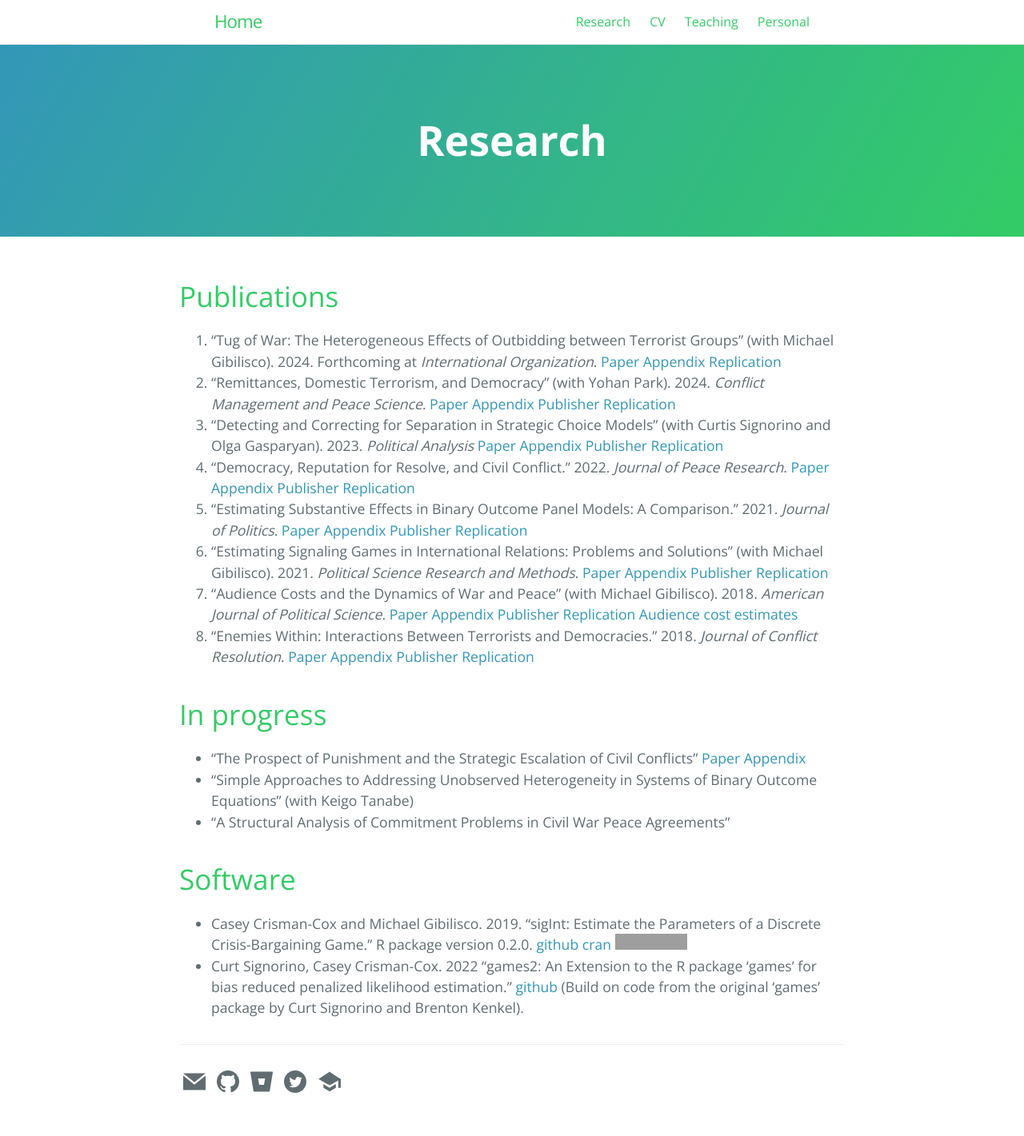
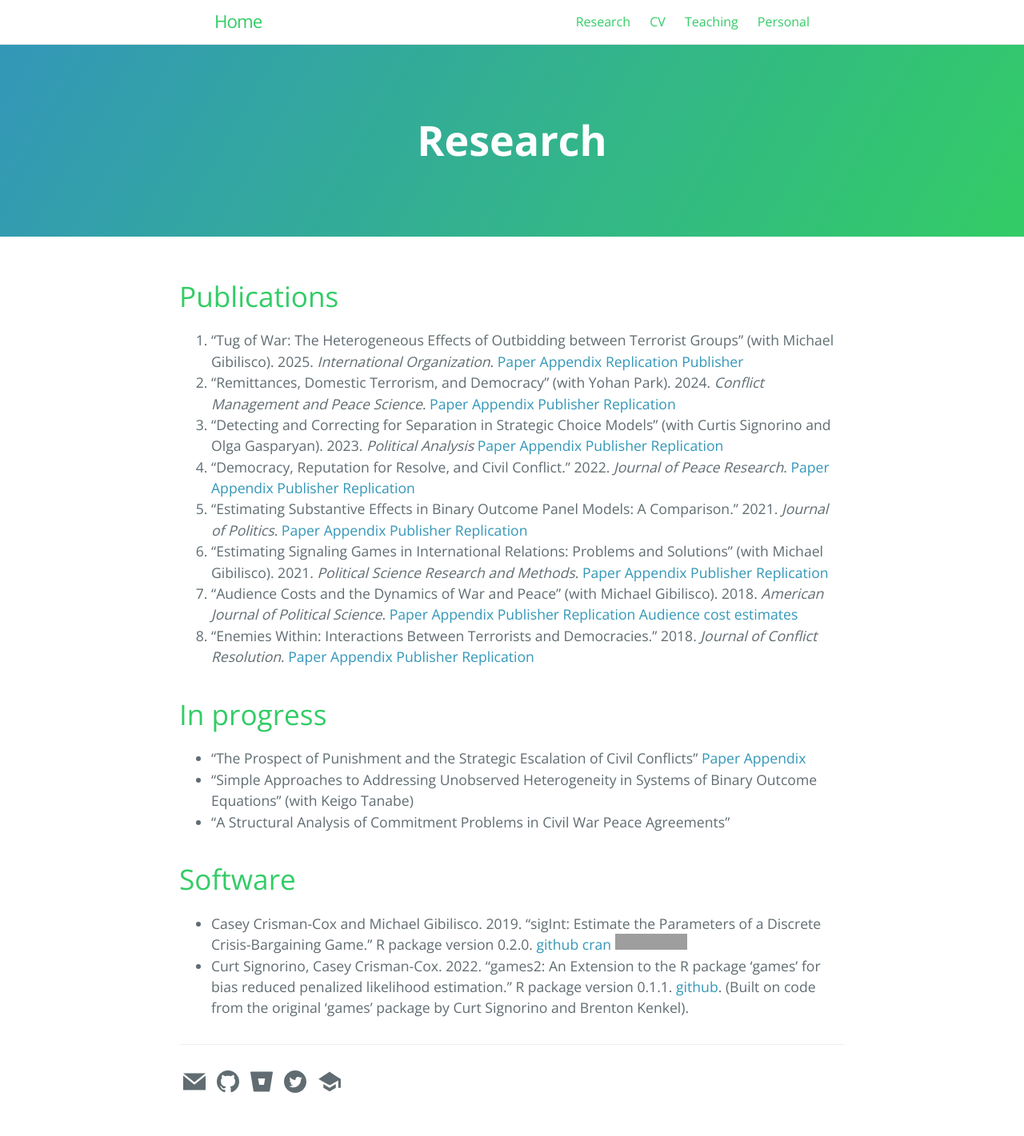
Before and after one commit to ccrismancox/ccrismancox.github.io, a Jekyll site: the page built from research.md, in a window 1280 px wide. Shown: the whole page at 80% size. Built offline with Jekyll 4.4.1, drawn with Linux system fonts in a browser that asks for light colours; comment, search, counter and statistics services are not loaded; grey boxes are pictures that could not be loaded.

Commit message:
IO update

```diff
--- a/research.md
+++ b/research.md
@@ -11,7 +11,7 @@ redirect_from:
 ---
 
 # Publications
-1. "Tug of War: The Heterogeneous Effects of Outbidding between Terrorist Groups" (with Michael Gibilisco). 2024. Forthcoming at *International Organization*. [Paper](research/outbidding.pdf) [Appendix](research/outbiddingSI.pdf) [Replication](https://github.com/ccrismancox/IO_TugOfWar)
+1. "Tug of War: The Heterogeneous Effects of Outbidding between Terrorist Groups" (with Michael Gibilisco). 2025. *International Organization*. [Paper](research/outbidding.pdf) [Appendix](research/outbiddingSI.pdf) [Replication](https://github.com/ccrismancox/IO_TugOfWar) [Publisher](https://doi.org/10.1017/S0020818324000390)
 1. "Remittances, Domestic Terrorism, and Democracy" (with Yohan Park). 2024.  *Conflict Management and Peace Science*. [Paper](research/remittances.pdf) [Appendix](research/SIremittances.pdf) [Publisher](https://journals.sagepub.com/doi/full/10.1177/07388942231207029) [Replication](https://github.com/ccrismancox/CMPS_remittances)
 1. "Detecting and Correcting for Separation in Strategic Choice Models" (with Curtis Signorino and Olga Gasparyan). 2023.  *Political Analysis* [Paper](research/CrismanCox_PA2023.pdf) [Appendix](research/SeparationAppendix.pdf) [Publisher](https://doi.org/10.1017/pan.2022.36) [Replication](https://github.com/ccrismancox/PA_BrStrat)
 1. "Democracy, Reputation for Resolve, and Civil Conflict." 2022. *Journal of Peace Research*. [Paper](research/CrismanCox_JPR2022.pdf) [Appendix](research/appendixDuration.pdf) [Publisher](https://doi.org/10.1177/00223433211024697) [Replication](https://github.com/ccrismancox/JPR_reputation4resolve)
@@ -32,4 +32,4 @@ redirect_from:
 # Software
 
 - Casey Crisman-Cox and Michael Gibilisco. 2019. "sigInt: Estimate the Parameters of a Discrete Crisis-Bargaining Game." R package version 0.2.0. [github](https://github.com/ccrismancox/sigInt)  [cran](https://cran.r-project.org/web/packages/sigInt/index.html) [![](https://cranlogs.r-pkg.org/badges/grand-total/sigInt)](https://cran.r-project.org/package=sigInt)
-- Curt Signorino, Casey Crisman-Cox. 2022 "games2: An Extension to the R package 'games' for bias reduced penalized likelihood estimation."  [github](https://github.com/ccrismancox/games2/) (Build on code from the original 'games' package by Curt Signorino and Brenton Kenkel).
+- Curt Signorino, Casey Crisman-Cox. 2022. "games2: An Extension to the R package 'games' for bias reduced penalized likelihood estimation."  R package version 0.1.1. [github](https://github.com/ccrismancox/games2/).  (Built on code from the original 'games' package by Curt Signorino and Brenton Kenkel).
```
